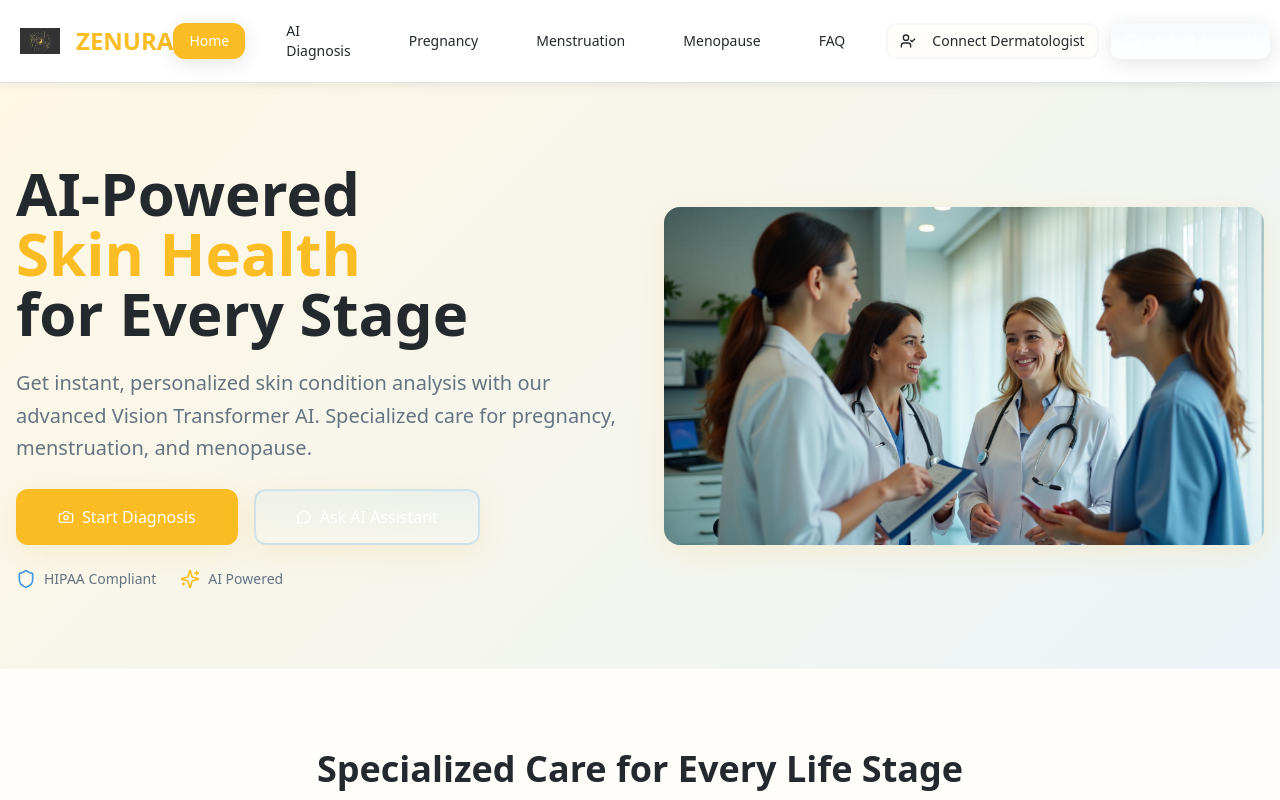
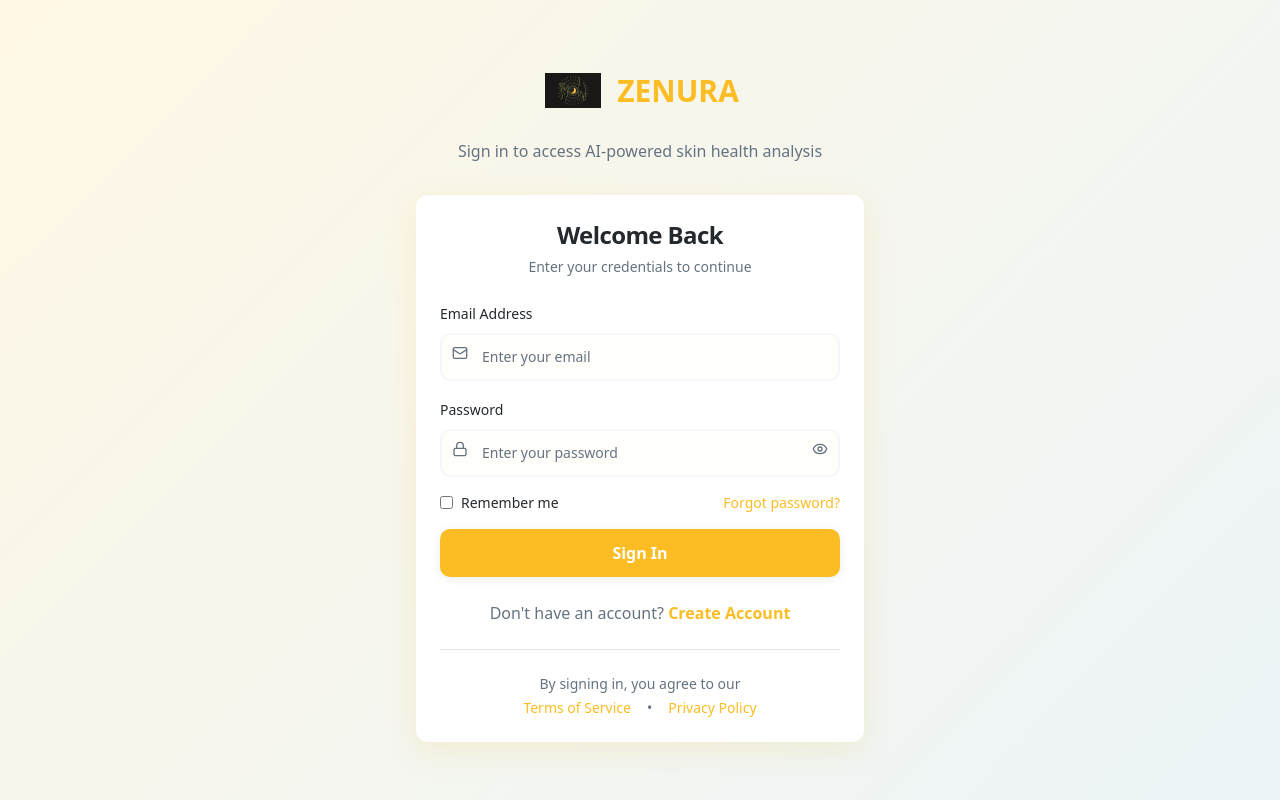
Before and after one commit to yuvashreekannan/zenura-skin-guide, a React (Vite) app: page / in a window 1280 px wide. Shown: the top 800 px of the page. Built offline with nearby package versions, Linux system fonts and the light colour scheme.

Commit message:
Make login page the initial route
Redirect the user to the login page as the first page they see.

```diff
--- a/src/App.tsx
+++ b/src/App.tsx
@@ -22,8 +22,8 @@ const App = () => (
       <Sonner />
       <BrowserRouter>
         <Routes>
-          <Route path="/" element={<Index />} />
-          <Route path="/login" element={<Login />} />
+          <Route path="/" element={<Login />} />
+          <Route path="/home" element={<Index />} />
           <Route path="/diagnosis" element={<Diagnosis />} />
           <Route path="/pregnancy" element={<Pregnancy />} />
           <Route path="/menstruation" element={<Menstruation />} />
--- a/src/components/Header.tsx
+++ b/src/components/Header.tsx
@@ -9,7 +9,7 @@ const Header = () => {
   const location = useLocation();
 
   const navItems = [
-    { path: "/", label: "Home" },
+    { path: "/home", label: "Home" },
     { path: "/diagnosis", label: "AI Diagnosis" },
     { path: "/pregnancy", label: "Pregnancy" },
     { path: "/menstruation", label: "Menstruation" },
@@ -24,7 +24,7 @@ const Header = () => {
       <div className="container mx-auto px-4 py-3">
         <div className="flex items-center justify-between">
           {/* Logo */}
-          <Link to="/" className="flex items-center space-x-3">
+          <Link to="/home" className="flex items-center space-x-3">
             <div className="w-12 h-12 flex items-center justify-center">
               <img
                 src="/lovable-uploads/0726a3b6-fe88-4513-97de-c9ed19be7e65.png"
--- a/src/pages/Login.tsx
+++ b/src/pages/Login.tsx
@@ -1,31 +1,30 @@
 
 import { useState } from "react";
-import { Link } from "react-router-dom";
+import { Link, useNavigate } from "react-router-dom";
 import { Button } from "@/components/ui/button";
 import { Input } from "@/components/ui/input";
 import { Card, CardContent, CardDescription, CardHeader, CardTitle } from "@/components/ui/card";
-import { Eye, EyeOff, Mail, Lock, ArrowLeft } from "lucide-react";
+import { Eye, EyeOff, Mail, Lock } from "lucide-react";
 
 const Login = () => {
   const [showPassword, setShowPassword] = useState(false);
   const [email, setEmail] = useState("");
   const [password, setPassword] = useState("");
+  const navigate = useNavigate();
 
   const handleLogin = (e: React.FormEvent) => {
     e.preventDefault();
-    // TODO: Implement login logic
+    // TODO: Implement actual login logic
     console.log("Login attempted with:", { email, password });
+    // For now, redirect to home page after login
+    navigate("/home");
   };
 
   return (
     <div className="min-h-screen bg-gradient-hero flex items-center justify-center p-4">
       <div className="w-full max-w-md">
-        {/* Header with logo and back button */}
+        {/* Header with logo */}
         <div className="text-center mb-8">
-          <Link to="/" className="inline-flex items-center text-muted-foreground hover:text-foreground mb-4">
-            <ArrowLeft className="w-4 h-4 mr-2" />
-            Back to Home
-          </Link>
           <div className="flex items-center justify-center space-x-3 mb-4">
             <div className="w-16 h-16 flex items-center justify-center">
               <img
```
